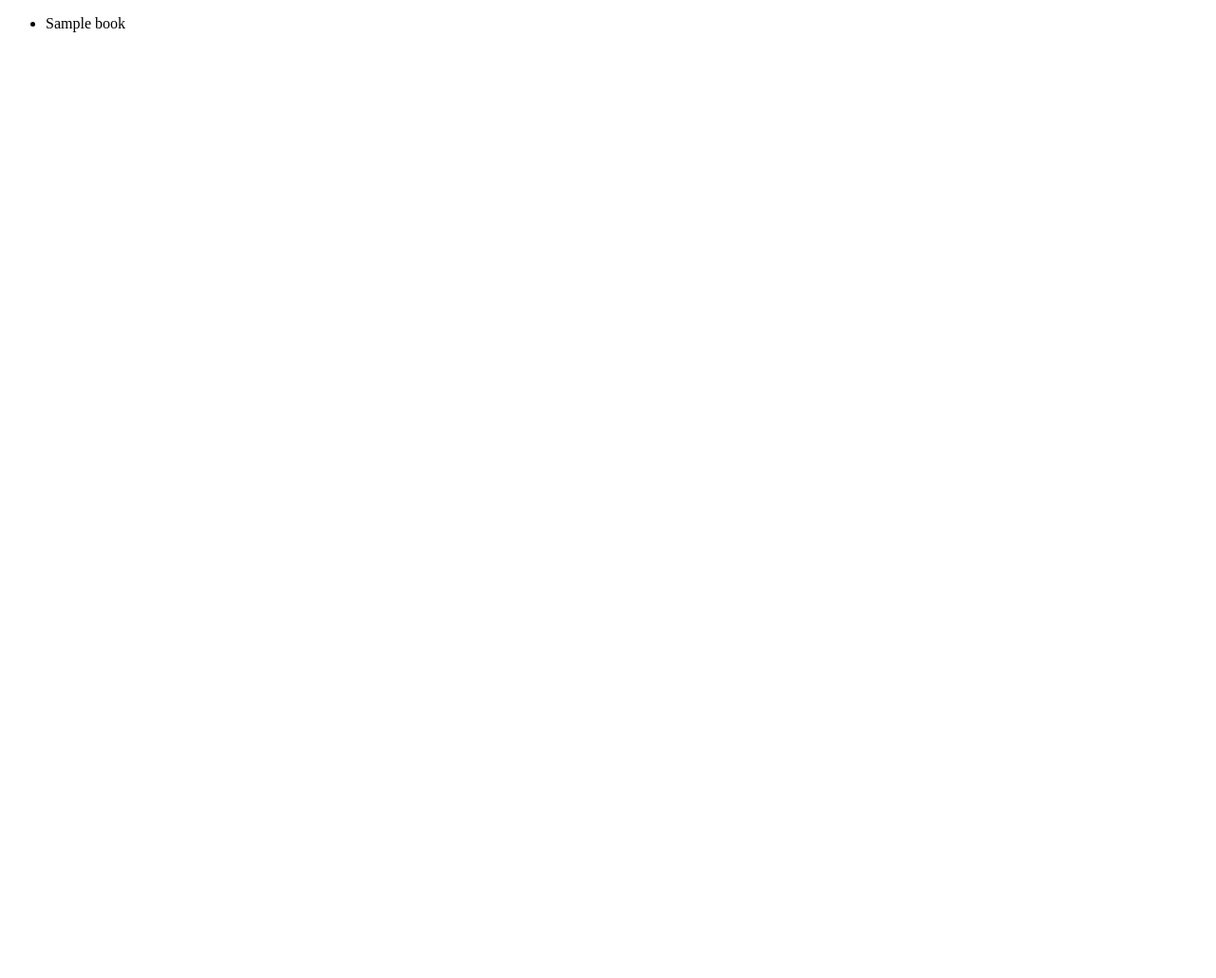
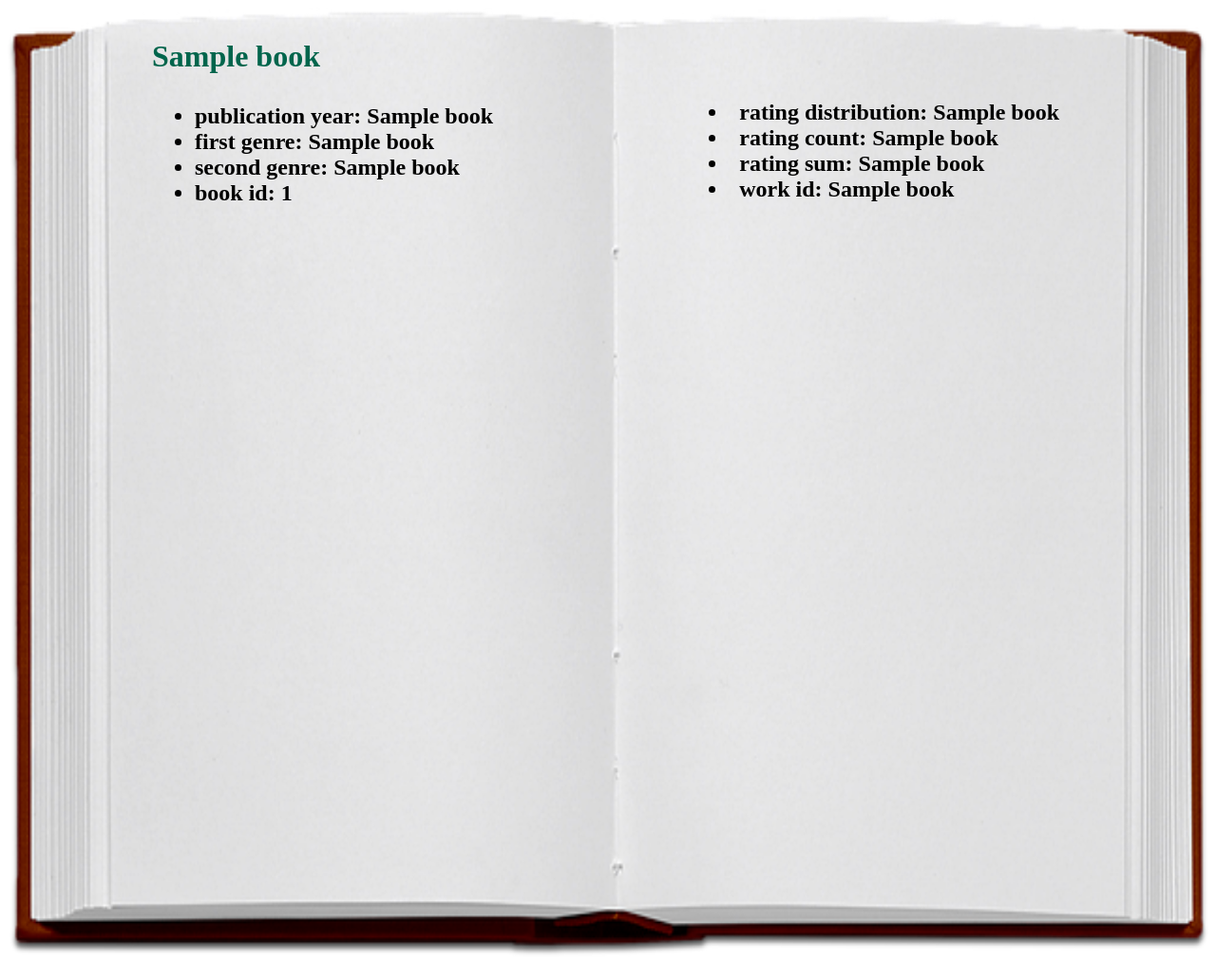
Before and after one commit to harbm17/BillyBooks, a Flask app: page /book/1 in a window 1280 px wide. Before the commit the page is almost empty. Shown: the whole page at 95% size. Before the commit the page ends 34 px from the top, so only its background shows below. Run offline with Flask 2, Linux system fonts and the light colour scheme; a database or web service that is not in the repository returns one stand-in record (values such as "Sample title"); some libraries are stand-ins or nearby versions.

Commit message:
book page

```diff
--- a/templates/bookinfo.html
+++ b/templates/bookinfo.html
@@ -1,24 +1,42 @@
 <!DOCTYPE html>
 
 <html>
-<head>
-    <title>Welcome page</title>
+  <head>
     <style>
-    table, th, td {
-      border:1px solid black;
-    }
-    </style>
+        img {
+          width: 100%;
+        }
+        </style>
+    <!-- Below is the link to the css page -->
+    <link rel= "stylesheet" type= "text/css" href= "{{ url_for('static',filename='userProfile.css') }}">
 </head>
 <body>
-
-    <ul>
-        {% for d in data %}
-        <li>{{d}}</li>
-        {% endfor %}
-
-    </ul>
-
-
+    <body>
+      <div class="background">
+        <img src="/static/images/bookImage.png" width="128" height="1000"/>
+      </div>
+    </body>
+      <div class="welcomeMsg">
+        <h1>{{data[2]}}</h1>
+      </div>
+      <div class = "bLiked">
+        <h2>
+          <ul>
+            <li>publication year: {{data[1]}}</li>
+            <li>first genre: {{data[7]}}</li>
+            <li>second genre: {{data[8]}}</li>
+            <li>book id: {{data[0]}}</li>
+          </ul>
+        </h2>
+      </div>
+      <div class = "aLiked">
+        <h2>
+          <li>rating distribution: {{data[3]}}</li>
+          <li>rating count: {{data[4]}}</li>
+          <li>rating sum: {{data[5]}}</li>
+          <li>work id: {{data[6]}}</li>
+        </h2>
+      </div>
 <br>
 </div>
 </body>
--- a/templates/findBook.html
+++ b/templates/findBook.html
@@ -1,6 +1,9 @@
 <!---This page will ask the user to enter information on genre and books they've read--->
 <!DOCTYPE html>
 <html>
+	<div class="background">
+		<img src="/static/images/bookImage.png" width="128" height="1000"/>
+	  </div>
 	<body>
 		<h1>Please fill out the information below:</h1>
 	</body>
```
